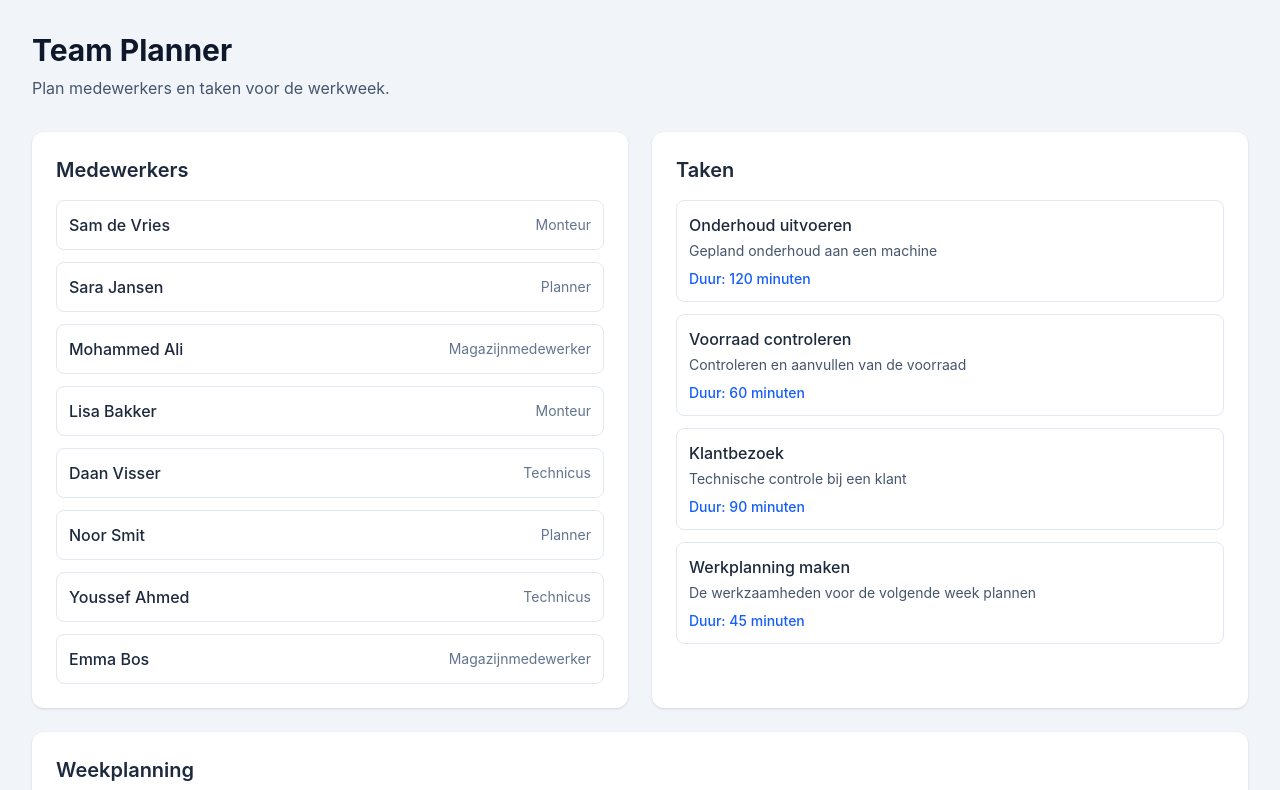
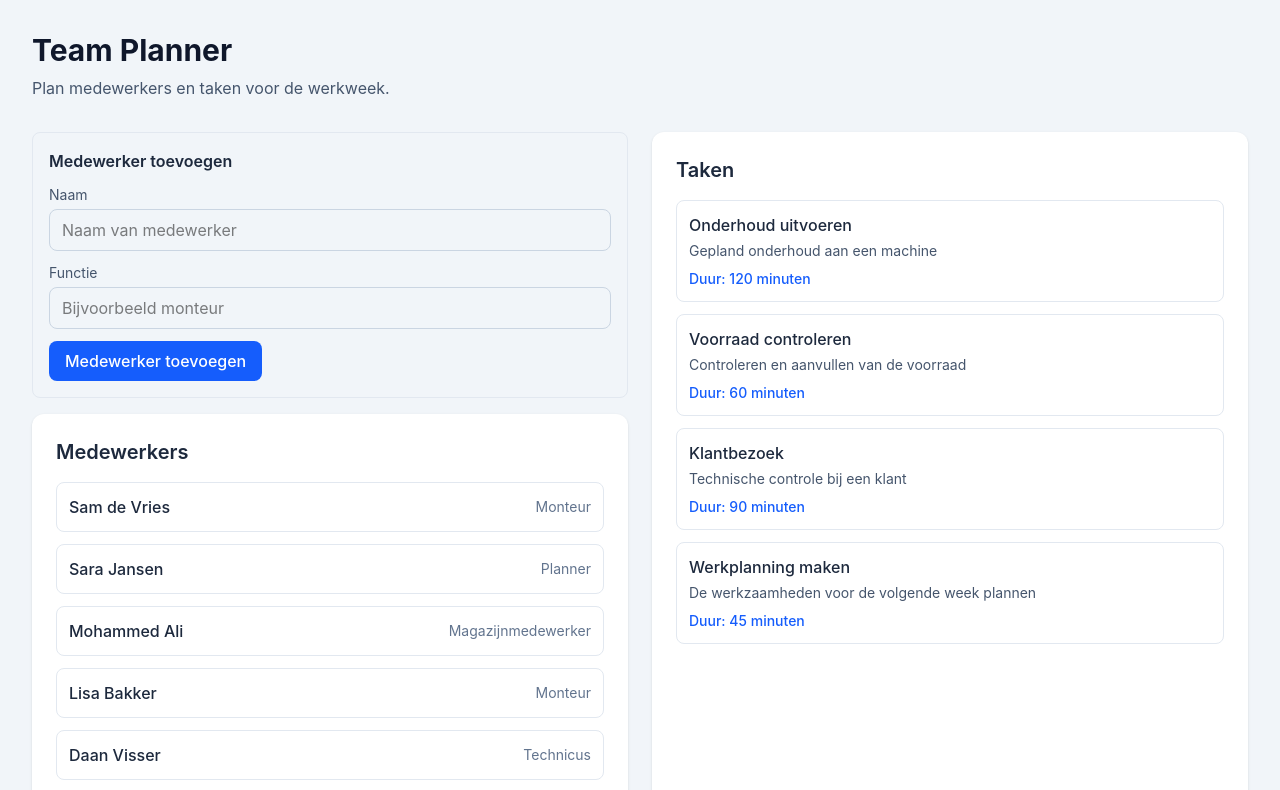
Before and after one commit to Shazaib6754/team-planner, a React (Vite) app: page / in a window 1280 px wide. Shown: the top 790 px of the page. Built offline with nearby package versions, Linux system fonts and the light colour scheme.

Commit message:
Voeg medewerkers toevoegen toe

```diff
--- a/src/App.tsx
+++ b/src/App.tsx
@@ -1,11 +1,26 @@
 
+import { useState } from 'react'
 import './App.css'
-import { employees, tasks, schedule } from './data/mockData'
+import { employees as initialEmployees, tasks, schedule } from './data/mockData'
+import type { Employee } from './types'
 import EmployeeList from './components/EmployeeList'
+import EmployeeForm from './components/EmployeeForm'
 import TaskList from './components/TaskList'
 import WeekView from './components/WeekView'
 
 function App() {
+  const [employees, setEmployees] = useState<Employee[]>(initialEmployees)
+
+  function handleAddEmployee(name: string, role: string) {
+    const newEmployee: Employee = {
+      id: Math.max(0, ...employees.map((employee) => employee.id)) + 1,
+      name,
+      role,
+    }
+
+    setEmployees((currentEmployees) => [...currentEmployees, newEmployee])
+  }
+
   return (
     <main className="min-h-screen bg-slate-100 p-8">
       <header className="mb-8">
@@ -19,7 +34,10 @@ function App() {
       </header>
 
       <div className="grid gap-6 md:grid-cols-2">
-        <EmployeeList employees={employees} />
+        <section>
+          <EmployeeForm onAdd={handleAddEmployee} />
+          <EmployeeList employees={employees} />
+        </section>
 
         <TaskList tasks={tasks} />
       </div>
--- /dev/null
+++ b/src/components/EmployeeForm.tsx
@@ -0,0 +1,83 @@
+
+import { useState } from 'react'
+import type { FormEvent } from 'react'
+
+type EmployeeFormProps = {
+  onAdd: (name: string, role: string) => void
+}
+
+function EmployeeForm({ onAdd }: EmployeeFormProps) {
+  const [name, setName] = useState('')
+  const [role, setRole] = useState('')
+
+  function handleSubmit(event: FormEvent<HTMLFormElement>) {
+    event.preventDefault()
+
+    if (!name.trim() || !role.trim()) {
+      return
+    }
+
+    onAdd(name.trim(), role.trim())
+
+    setName('')
+    setRole('')
+  }
+
+  return (
+    <form
+      onSubmit={handleSubmit}
+      className="mb-4 space-y-3 rounded-lg border border-slate-200 p-4"
+    >
+      <h3 className="font-semibold text-slate-800">
+        Medewerker toevoegen
+      </h3>
+
+      <div>
+        <label
+          htmlFor="employee-name"
+          className="mb-1 block text-sm text-slate-600"
+        >
+          Naam
+        </label>
+
+        <input
+          id="employee-name"
+          type="text"
+          value={name}
+          onChange={(event) => setName(event.target.value)}
+          placeholder="Naam van medewerker"
+          className="w-full rounded-lg border border-slate-300 px-3 py-2"
+          required
+        />
+      </div>
+
+      <div>
+        <label
+          htmlFor="employee-role"
+          className="mb-1 block text-sm text-slate-600"
+        >
+          Functie
+        </label>
+
+        <input
+          id="employee-role"
+          type="text"
+          value={role}
+          onChange={(event) => setRole(event.target.value)}
+          placeholder="Bijvoorbeeld monteur"
+          className="w-full rounded-lg border border-slate-300 px-3 py-2"
+          required
+        />
+      </div>
+
+      <button
+        type="submit"
+        className="rounded-lg bg-blue-600 px-4 py-2 font-medium text-white hover:bg-blue-700"
+      >
+        Medewerker toevoegen
+      </button>
+    </form>
+  )
+}
+
+export default EmployeeForm
```
